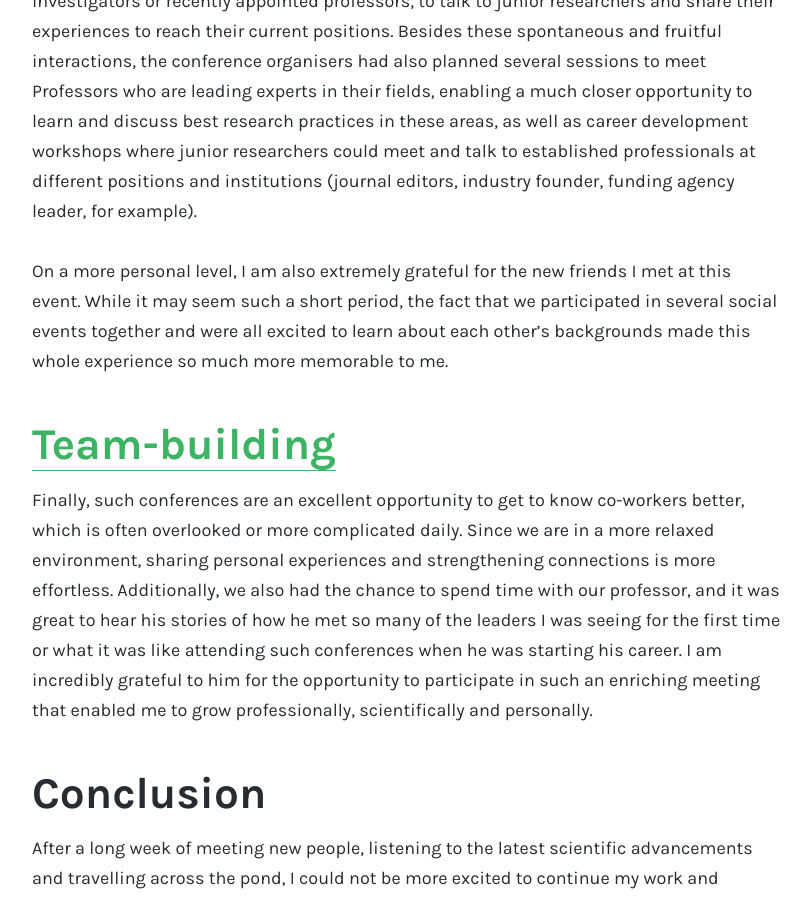
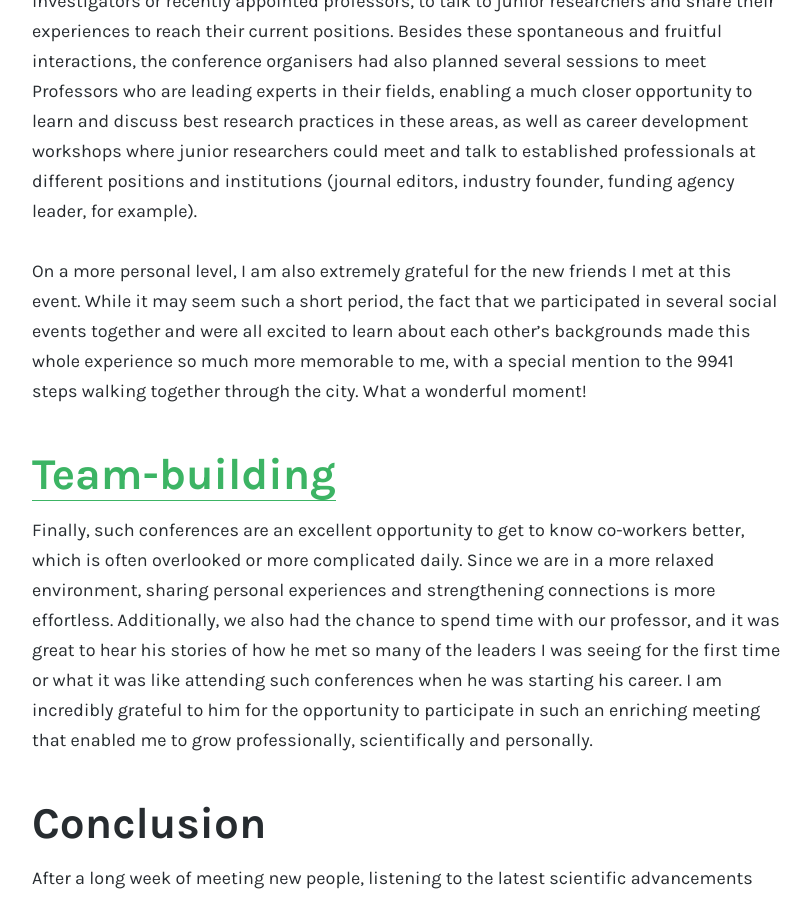
Before and after one commit to franciscomcm/franciscomcm.github.io, a Jekyll site: the page built from blog/international-conferences.md, in a window 1280 px wide and 900 px high, scrolled down 2608 px. Shown: the whole window, without its empty margins (233-1044 px from the left). Built offline with Jekyll 4.4.1, drawn with Linux system fonts in a browser that asks for light colours.

Commit message:
update post

```diff
--- a/blog/international-conferences.md
+++ b/blog/international-conferences.md
@@ -32,7 +32,7 @@ While discussing with my supervisor, he helped me identify and appreciate some o
 
 minded people who shared the same interest in technology or area of research. Not only that, I was fascinated and grateful for the supporting attitude, especially by early career investigators or recently appointed professors, to talk to junior researchers and share their experiences to reach their current positions. Besides these spontaneous and fruitful interactions, the conference organisers had also planned several sessions to meet Professors who are leading experts in their fields, enabling a much closer opportunity to learn and discuss best research practices in these areas, as well as career development workshops where junior researchers could meet and talk to established professionals at different positions and institutions (journal editors, industry founder, funding agency leader, for example).
 
-On a more personal level, I am also extremely grateful for the new friends I met at this event. While it may seem such a short period, the fact that we participated in several social events together and were all excited to learn about each other's backgrounds made this whole experience so much more memorable to me.
+On a more personal level, I am also extremely grateful for the new friends I met at this event. While it may seem such a short period, the fact that we participated in several social events together and were all excited to learn about each other's backgrounds made this whole experience so much more memorable to me, with a special mention to the 9941 steps walking together through the city. What a wonderful moment!
 
 
 # <a name="building">Team-building</a>
```
